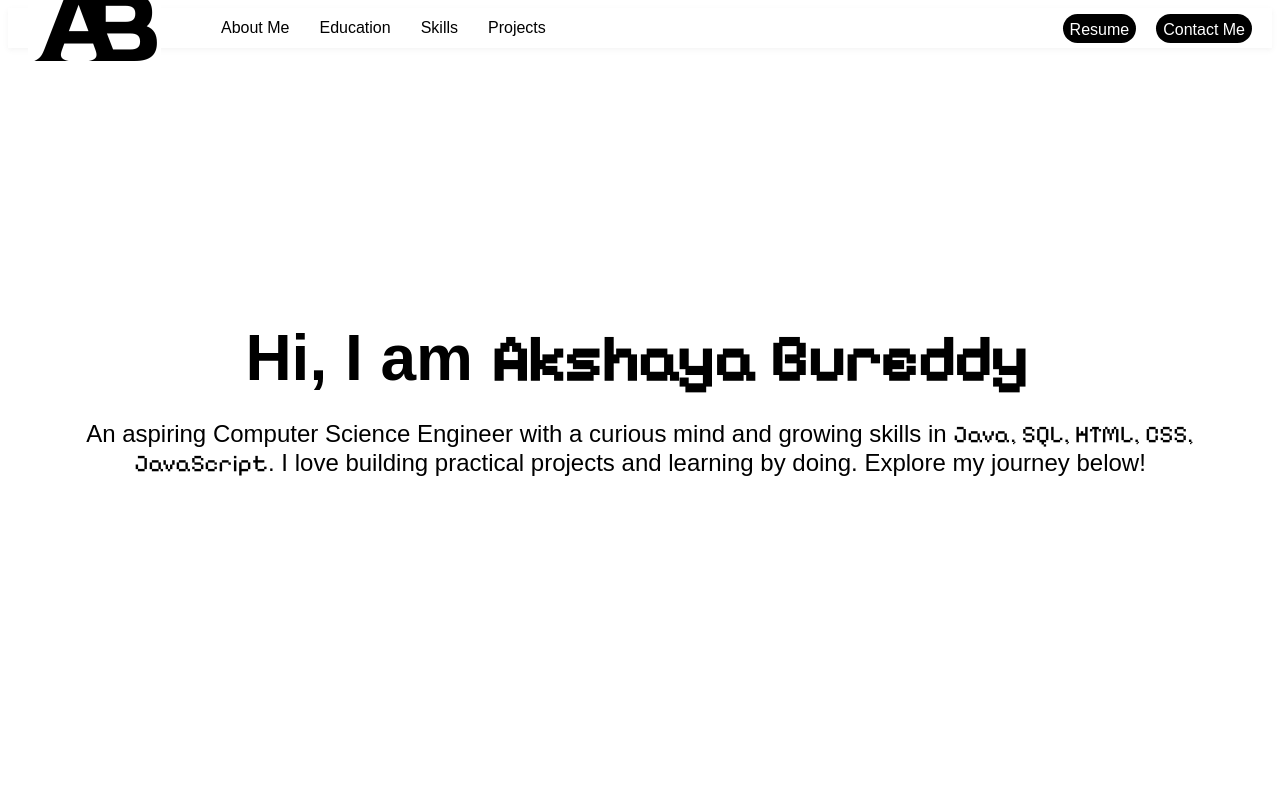
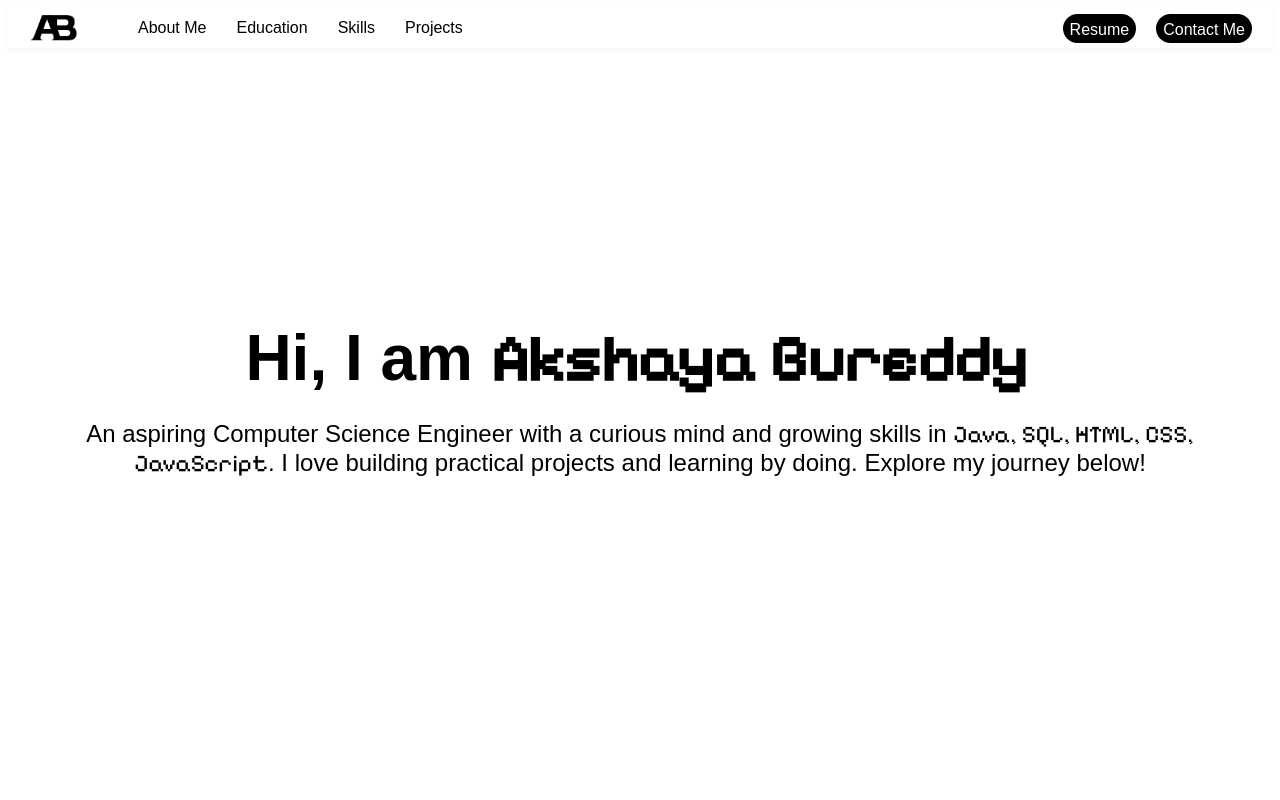
Before and after one commit to Akshaya-Bureddy/my-portfolio, a plain HTML site: page index.html in a window 1280 px wide. Shown: the top 800 px of the page. Drawn offline with Linux system fonts and the light colour scheme.

Commit message:
Updated project with latest changes

```diff
--- a/style.css
+++ b/style.css
@@ -20,7 +20,7 @@ body{
 
 .logo{
     height: auto;
-    width: auto;
+    width: 50px;
     display: inline-block;
     margin-left: 20px;
     margin-right: 20px;
@@ -793,7 +793,3 @@ footer p{
     display: block;
   }
 }
-
-.navbar {
-    justify-content: center;
-  }
```
